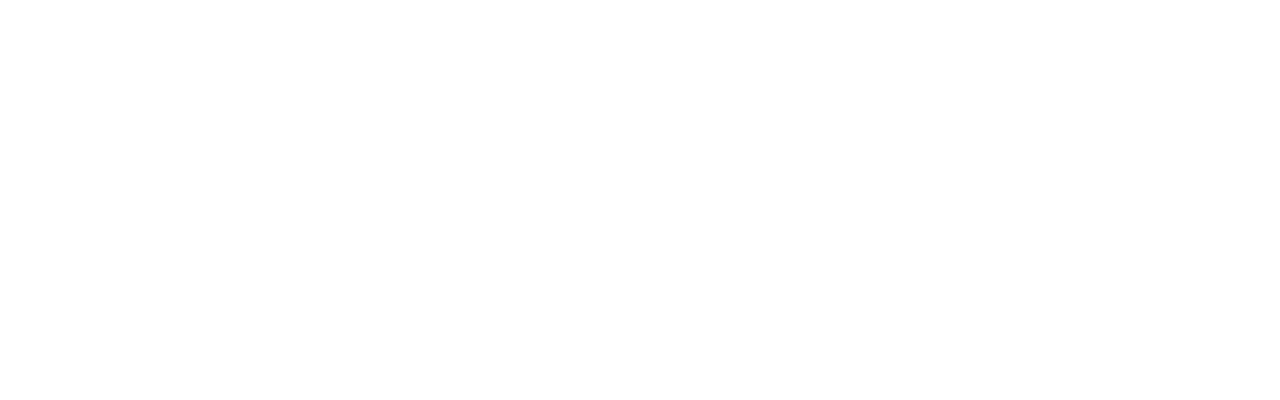
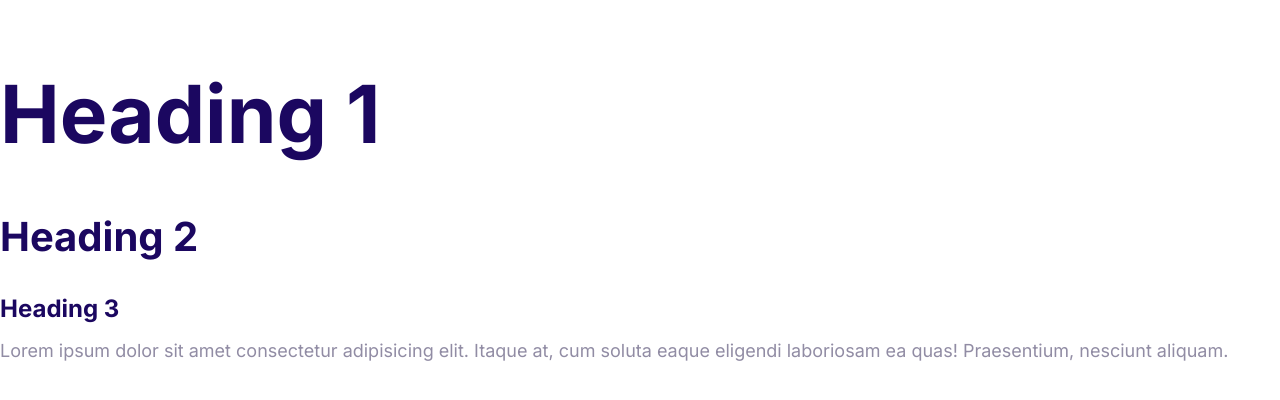
Before and after one commit to TestUser-2021-12-31/moshify, a plain HTML site: page Moshify/index.html in a window 1280 px wide. Drawn offline with Linux system fonts and the light colour scheme.

Commit message:
Define the styles for the fonts.

```diff
--- a/Moshify/css/styles.css
+++ b/Moshify/css/styles.css
@@ -5,3 +5,57 @@
   --color-headings: #1b0760;
   --color-body: #918ca4;
 }
+
+html {
+  /* 62.5% of 16px = 10px */
+  font-size: 62.5%;
+}
+
+body {
+  font-family: Inter, Arial, Helvetica, sans-serif;
+  font-size: 2.4rem;
+  line-height: 1.5;
+  color: var(--color-body);
+}
+
+h1,
+h2,
+h3 {
+  color: var(--color-headings);
+  margin-bottom: 1rem;
+}
+
+h1 {
+  /* 1 x font size of the html element */
+  font-size: 7rem;
+}
+
+h2 {
+  font-size: 4rem;
+}
+
+h3 {
+  font-size: 3rem;
+}
+
+p {
+  margin-top: 0;
+}
+
+@media screen and (min-width: 1024px) {
+  body {
+    font-size: 1.8rem;
+  }
+
+  h1 {
+    font-size: 8rem;
+  }
+
+  h2 {
+    font-size: 4rem;
+  }
+
+  h3 {
+    font-size: 2.4rem;
+  }
+}
--- a/Moshify/index.html
+++ b/Moshify/index.html
@@ -4,8 +4,21 @@
     <meta charset="UTF-8" />
     <meta name="viewport" content="width=device-width, initial-scale=1.0" />
     <title>Document</title>
+    <link rel="preconnect" href="https://fonts.gstatic.com" crossorigin />
+    <link
+      href="https://fonts.googleapis.com/css2?family=Inter:wght@400;700&display=swap"
+      rel="stylesheet"
+    />
     <link rel="stylesheet" href="css/normalize.css" />
     <link rel="stylesheet" href="css/styles.css" />
   </head>
-  <body></body>
+  <body>
+    <h1>Heading 1</h1>
+    <h2>Heading 2</h2>
+    <h3>Heading 3</h3>
+    <p>
+      Lorem ipsum dolor sit amet consectetur adipisicing elit. Itaque at, cum
+      soluta eaque eligendi laboriosam ea quas! Praesentium, nesciunt aliquam.
+    </p>
+  </body>
 </html>
```
